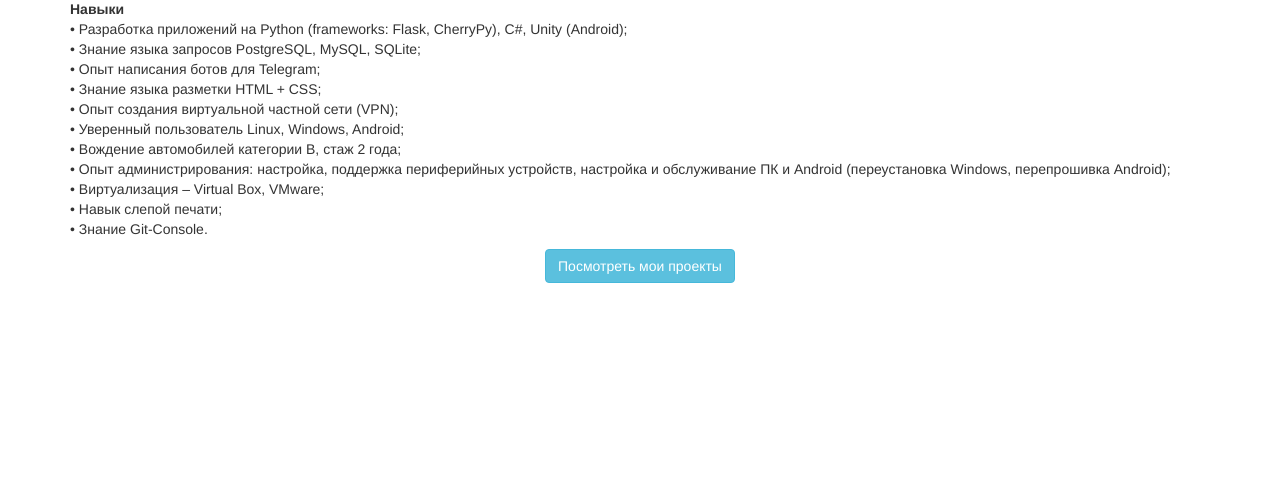
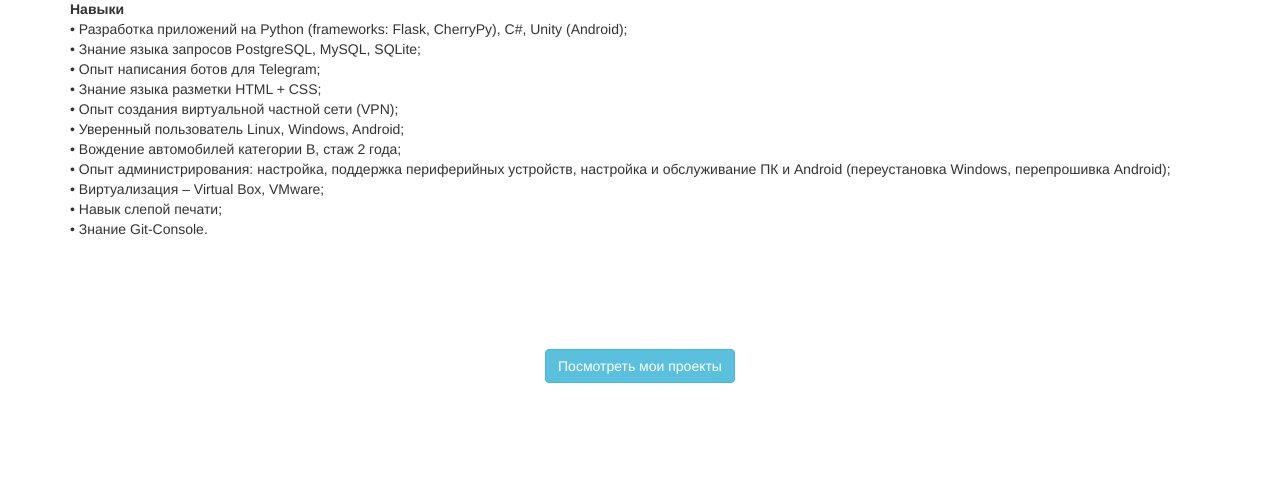
Before and after one commit to damiraminov1/DamirAzatovichSite, a Flask app: page / in a window 1280 px wide. Shown: the part 856-1339 px from the top of the page. Before the commit the page ends 1139 px from the top, so only its background shows below. Run offline with Flask 2, Linux system fonts and the light colour scheme; some libraries are stand-ins or nearby versions.

Commit message:
button margin fixes

```diff
--- a/app/templates/main/index.html
+++ b/app/templates/main/index.html
@@ -113,7 +113,7 @@
         </p>
         <div class="text-center">
             <a href="{{ url_for('main.projects') }}">
-                <button type="button" class="btn btn-info">Посмотреть мои проекты</button>
+                <button type="button" class="btn btn-info" style="margin: 100px">Посмотреть мои проекты</button>
             </a>
         </div>
     </div>
```
